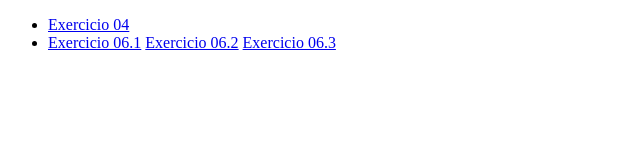
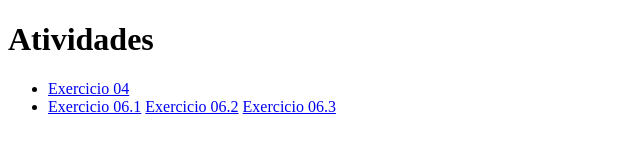
Before and after one commit to hayssahac/aulasWeb, a plain HTML site: page index.html in a window 1280 px wide. Shown: the whole page, without its empty margins (0-640 px from the left). Drawn offline with Linux system fonts and the light colour scheme.

Commit message:
Update index.html

```diff
--- a/index.html
+++ b/index.html
@@ -2,10 +2,10 @@
 <html>
 <head>
 <meta charset="UTF-8"/>
-<title>Home</title>
+<title>Atividades</title>
 </head>
 <body>
-
+	<h1> Atividades</h1>
 	<ul><li><a href="home.html"> Exercicio 04</a>
 		</li>
 		<li><a href="tabela.html">Exercicio 06.1</a> <a href="links.html">Exercicio 06.2</a> <a href="tabela2.html">Exercicio 06.3</a></li>
```
